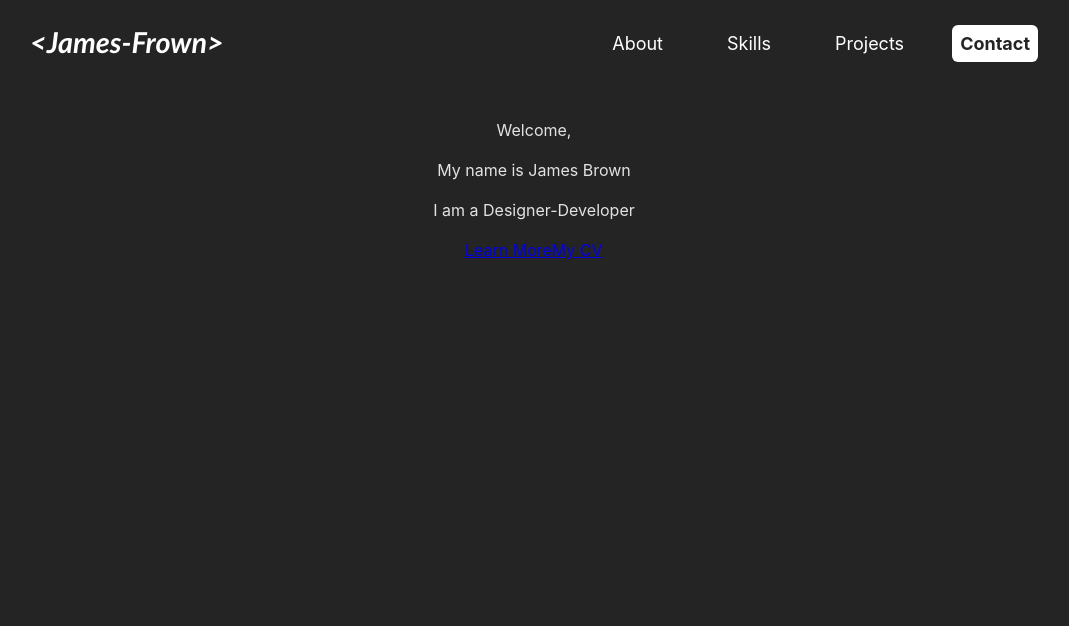
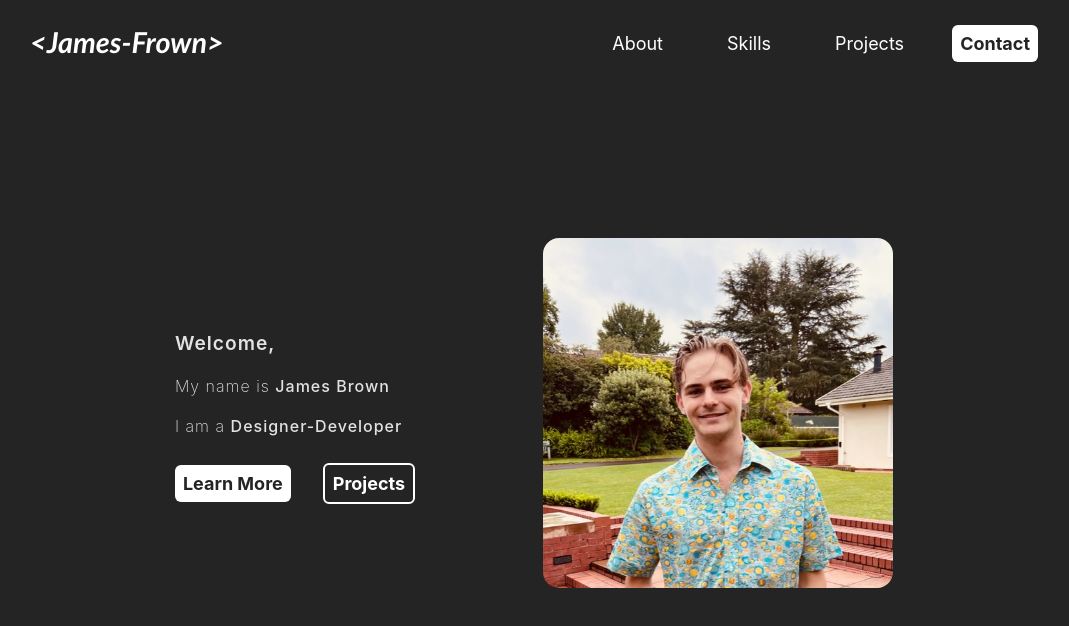
Before and after one commit to James-Frown/New-Portfolio, a React (Vite) app: page / in a window 1280 px wide. Shown: the top 626 px of the page, without its empty margins (106-1175 px from the left). Built offline with nearby package versions, Linux system fonts and the light colour scheme.

Commit message:
Additions to the hero css &  the hero jsx

```diff
--- a/src/components/hero/hero.css
+++ b/src/components/hero/hero.css
@@ -0,0 +1,127 @@
+.Hero__Container {
+    display: flex;
+    flex-direction: row-reverse;
+    justify-content: center;
+    align-items: center;
+    gap: 8rem;
+    padding-top: 20vh;
+}
+
+.Image__Wrapper {
+    display: flex;
+    justify-content: center;
+    align-items: center;
+}
+
+.Image__Selector {
+    display: block;
+    object-fit: cover;
+    width: 350px;
+    height: 350px;
+    border-radius: 1rem;
+    text-align: center;
+}
+
+@media (max-width: 800px) {
+    .Hero__Container {
+        flex-direction: column;
+        gap: 4rem;
+        padding-top: 4rem;
+        padding-bottom: 6rem;
+    }
+    .Image__Selector {
+        width: 150px;
+        height: 150px;
+        border-radius: 100rem;
+    }
+}
+
+.Text__Wrapper {
+    display: flex;
+    flex-direction: column;
+    text-align: left;
+    gap: 1rem;
+}
+
+.Text__1 {
+    margin: 0;
+    font-size: larger;
+    font-weight: 600;
+    letter-spacing: 1px;
+}
+
+.Text__2 {
+    margin: 0;
+    font-size: medium;
+    font-weight: 200;
+    letter-spacing: 1px;
+}
+
+.Text__A {
+    margin: 0;
+    font-size: medium;
+    font-weight: 500;
+    letter-spacing: 1px;
+}
+
+.Text__A:hover {
+    margin: 0;
+    color: darkcyan;
+    font-size: large;
+    font-weight: 600;
+    letter-spacing: 1px;
+}
+
+.Text__3 {
+    margin: 0;
+    font-size: medium;
+    font-weight: 200;
+    letter-spacing: 1px;
+}
+
+.Text__B {
+    margin: 0;
+    font-size: medium;
+    font-weight: 500;
+    letter-spacing: 1px;
+}
+
+.Text__B:hover {
+    margin: 0;
+    color: darkcyan;
+    font-size: large;
+    font-weight: 600;
+    letter-spacing: 1px;
+}
+
+.Button__Wrapper {
+    display: flex;
+    flex-direction: row;
+    justify-content: center;
+    align-items: center;
+    gap: 2rem;
+    padding-top: 1rem;
+}
+
+.Page__Link__Primary {
+    color: #242424;
+    background-color: #ffffff;
+    text-decoration: none;
+    font-weight: bold;
+    border-radius: 6px;
+    transition: 0.3s ease;
+    font-size: 18px;
+    padding: 0.5rem;
+}
+
+.Page__Link__Secondary {
+    background-color: #242424;
+    color: #ffffff;
+    border: solid white 2px;
+    text-decoration: none;
+    font-weight: bold;
+    border-radius: 6px;
+    transition: 0.3s ease;
+    font-size: 18px;
+    padding: 0.5rem;
+}
--- a/src/components/hero/hero.jsx
+++ b/src/components/hero/hero.jsx
@@ -7,7 +7,7 @@ const Hero = () => {
         <>
             <div className='Hero__Container'>
                 <div className='Image__Wrapper'>
-                    <img />
+                    <img src='./IMG_7060.jpg' className='Image__Selector' />
                 </div>
                 <div className='Text__Wrapper'>
                     <p className='Text__1'>
@@ -20,14 +20,14 @@ const Hero = () => {
                         I am a <span className='Text__B'> Designer-Developer </span>
                     </p>
                     <div className='Button__Wrapper'>
-                        <a className="Page__Link__Primary">
+                        <a>
                             <Link exact to="/projects" className="Page__Link__Primary">
                                 Learn More
                             </Link>
                         </a>
-                        <a className="Page__Link__Secondary">
+                        <a>
                             <Link exact to="/projects" className="Page__Link__Secondary">
-                                My CV
+                                Projects
                             </Link>
                         </a>
                     </div>
```
Also changed, not shown: public/IMG_7060.jpg (added).
